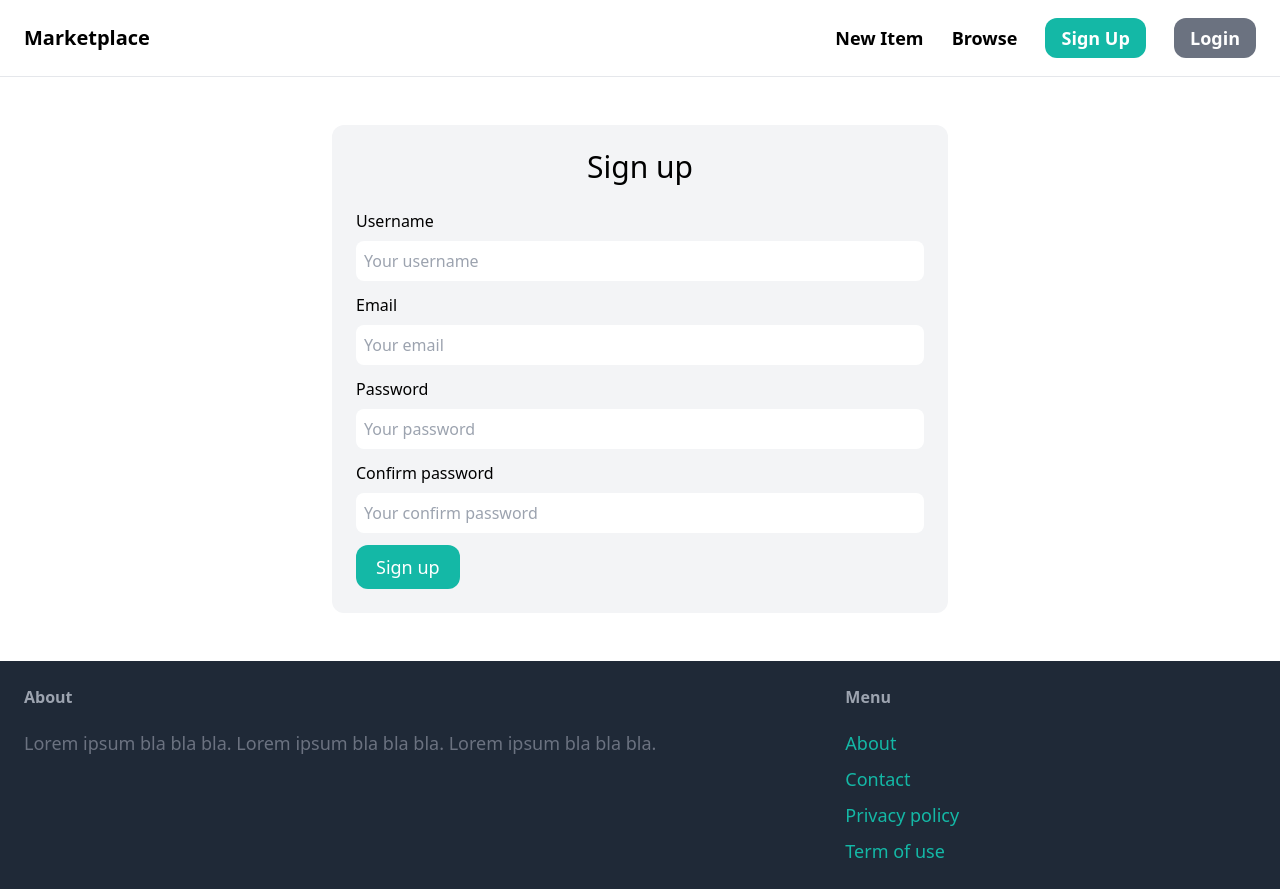
After one commit to daniel-liemng/marketplace_django, a Django app: page /signup/ in a window 1280 px wide. The commit adds this page. Run offline with Django 4.2, Linux system fonts and the light colour scheme; parts of the project's set-up code (start-up, migrations or seed data) failed here and were passed over; some libraries are stand-ins or nearby versions.

Commit message:
authentication

```diff
--- /dev/null
+++ b/core/forms.py
@@ -0,0 +1,35 @@
+from django import forms
+from django.contrib.auth.forms import UserCreationForm, AuthenticationForm
+from django.contrib.auth.models import User
+
+class LoginForm(AuthenticationForm):
+    username = forms.CharField(widget=forms.TextInput(attrs={
+        'placeholder': 'Your username',
+        'class': 'w-full p-2 rounded-lg outline-none'
+    }))
+    password = forms.CharField(widget=forms.PasswordInput(attrs={
+        'placeholder': 'Your password',
+        'class': 'w-full p-2 rounded-lg outline-none'
+    }))
+
+class SignupForm(UserCreationForm):
+    class Meta:
+        model = User
+        fields = ('username', 'email', 'password1', 'password2')
+
+    username = forms.CharField(widget=forms.TextInput(attrs={
+        'placeholder': 'Your username',
+        'class': 'w-full p-2 rounded-lg outline-none'
+    }))
+    email = forms.CharField(widget=forms.EmailInput(attrs={
+        'placeholder': 'Your email',
+        'class': 'w-full p-2 rounded-lg outline-none'
+    }))
+    password1 = forms.CharField(widget=forms.PasswordInput(attrs={
+        'placeholder': 'Your password',
+        'class': 'w-full p-2 rounded-lg outline-none'
+    }))
+    password2 = forms.CharField(widget=forms.PasswordInput(attrs={
+        'placeholder': 'Your confirm password',
+        'class': 'w-full p-2 rounded-lg outline-none'
+    }))
--- a/core/templates/core/base.html
+++ b/core/templates/core/base.html
@@ -17,9 +17,18 @@
       <a href="/" class='text-lg font-semibold hover:text-gray-500'>New Item</a>
       <a href="/" class='text-lg font-semibold hover:text-gray-500'>Browse</a>
 
-      <a href="/" class='px-4 py-2 text-lg font-semibold bg-teal-500 text-white rounded-xl hover:bg-teal-700'>Sign
+      {% if request.user.is_authenticated %}
+      <a href="{% url 'core:signup' %}"
+        class='px-4 py-2 text-lg font-semibold bg-teal-500 text-white rounded-xl hover:bg-teal-700'>Inbox</a>
+      <a href="{% url 'core:login' %}"
+        class='px-4 py-2 text-lg font-semibold bg-gray-500 text-white rounded-xl hover:bg-gray-700'>Dashboard</a>
+      {% else %}
+      <a href="{% url 'core:signup' %}"
+        class='px-4 py-2 text-lg font-semibold bg-teal-500 text-white rounded-xl hover:bg-teal-700'>Sign
         Up</a>
-      <a href="/" class='px-4 py-2 text-lg font-semibold bg-gray-500 text-white rounded-xl hover:bg-gray-700'>Login</a>
+      <a href="{% url 'core:login' %}"
+        class='px-4 py-2 text-lg font-semibold bg-gray-500 text-white rounded-xl hover:bg-gray-700'>Login</a>
+      {% endif %}
     </div>
   </nav>
 
@@ -40,7 +49,7 @@
 
       <ul class="space-y-2">
         <li><a href="#" class="text-lg text-teal-500 hover:text-teal-700">About</a></li>
-        <li><a href="{% url 'contact' %}" class="text-lg text-teal-500 hover:text-teal-700">Contact</a></li>
+        <li><a href="{% url 'core:contact' %}" class="text-lg text-teal-500 hover:text-teal-700">Contact</a></li>
         <li><a href="#" class="text-lg text-teal-500 hover:text-teal-700">Privacy policy</a></li>
         <li><a href="#" class="text-lg text-teal-500 hover:text-teal-700">Term of use</a></li>
       </ul>
--- /dev/null
+++ b/core/templates/core/signup.html
@@ -0,0 +1,49 @@
+{% extends 'core/base.html' %}
+
+{% block title %}Sign Up{% endblock %}
+
+{% block content %}
+<div class="w-1/2 my-6 p-6 mx-auto bg-gray-100 rounded-xl">
+  <h1 class='mb-6 text-3xl text-center'>Sign up</h1>
+
+  <form method='post' action=''>
+    {% csrf_token %}
+
+    <div class="mb-3">
+      <label class="inline-block mb-2">Username</label>
+      <br />
+      {{ form.username }}
+    </div>
+
+    <div class="mb-3">
+      <label class="inline-block mb-2">Email</label>
+      <br />
+      {{ form.email }}
+    </div>
+
+    <div class="mb-3">
+      <label class="inline-block mb-2">Password</label>
+      <br />
+      {{ form.password1 }}
+    </div>
+
+    <div class="mb-3">
+      <label class="inline-block mb-2">Confirm password</label>
+      <br />
+      {{ form.password2 }}
+    </div>
+
+    {% if form.errors or form.non_field_errors %}
+    <div class="mb-3 p-6 bg-red-100 rounded-xl">
+      {% for field in form %}
+      {{ field.errors }}
+      {% endfor %}
+
+      {{ form.non_field_errors }}
+    </div>
+    {% endif %}
+
+    <button type='submit' class='px-5 py-2 text-lg bg-teal-500 hover:ng-teal-700 rounded-xl text-white'>Sign up</button>
+  </form>
+</div>
+{% endblock %}
--- /dev/null
+++ b/core/urls.py
@@ -0,0 +1,14 @@
+from django.urls import path
+from django.contrib.auth import views as auth_views
+
+from . import views
+from .forms import LoginForm
+
+app_name = 'core'
+
+urlpatterns = [
+    path('', views.index, name='index'),
+    path('contact/', views.contact, name='contact'),
+    path('signup/', views.signup, name='signup'),
+    path('login/', auth_views.LoginView.as_view(template_name='core/login.html',authentication_form=LoginForm), name='login'),
+]
--- a/core/views.py
+++ b/core/views.py
@@ -1,6 +1,8 @@
-from django.shortcuts import render
+from django.shortcuts import render, redirect
 
 from item.models import Category, Item
+
+from .forms import SignupForm
 
 # Create your views here.
 def index(request):
@@ -11,3 +13,16 @@ def index(request):
 
 def contact(request):
     return render(request, 'core/contact.html')
+
+def signup(request):
+    if request.method == 'POST':
+        form = SignupForm(request.POST)
+
+        if form.is_valid():
+            form.save()
+
+            return redirect('/login/')
+    else:
+        form = SignupForm()
+
+    return render(request, 'core/signup.html', {'form': form})
--- a/marketplace/settings.py
+++ b/marketplace/settings.py
@@ -26,6 +26,10 @@ SECRET_KEY = 'django-insecure-k!b)sp$vewu5y@tp)pvg*2y7x+fa8pn9ovih-)h#ee1+ez&0%i
 DEBUG = True
 
 ALLOWED_HOSTS = []
+
+LOGIN_URL = '/login/'
+LOGIN_REDIRECT_URL = '/'
+LOGOUT_REDIRECT_URL = '/'
 
 
 # Application definition
@@ -118,6 +122,7 @@ USE_TZ = True
 # https://docs.djangoproject.com/en/4.2/howto/static-files/
 
 STATIC_URL = 'static/'
+
 MEDIA_URL = 'media/'
 MEDIA_ROOT = BASE_DIR / 'media'
 
--- a/marketplace/urls.py
+++ b/marketplace/urls.py
@@ -19,13 +19,8 @@ from django.conf.urls.static import static
 from django.contrib import admin
 from django.urls import path, include
 
-from core.views import index, contact
-
-app_name = 'core'
-
 urlpatterns = [
-    path('', index, name='index'),
+    path('', include('core.urls')),
     path('items/', include('item.urls')),
-    path('contact/', contact, name='contact'),
     path('admin/', admin.site.urls),
 ] + static(settings.MEDIA_URL, document_root=settings.MEDIA_ROOT)
```
Also changed, not shown: core/templates/core/login.html (added, +38 -0 lines).
